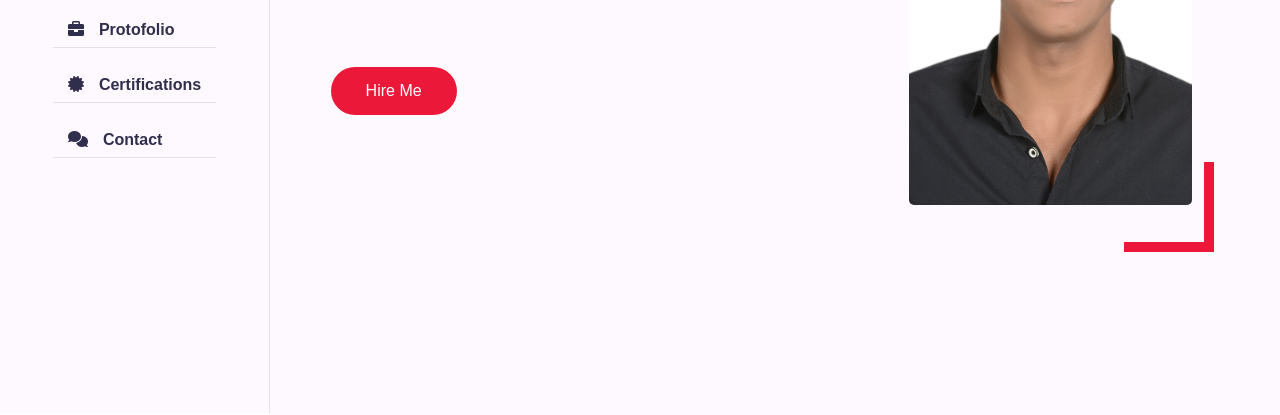
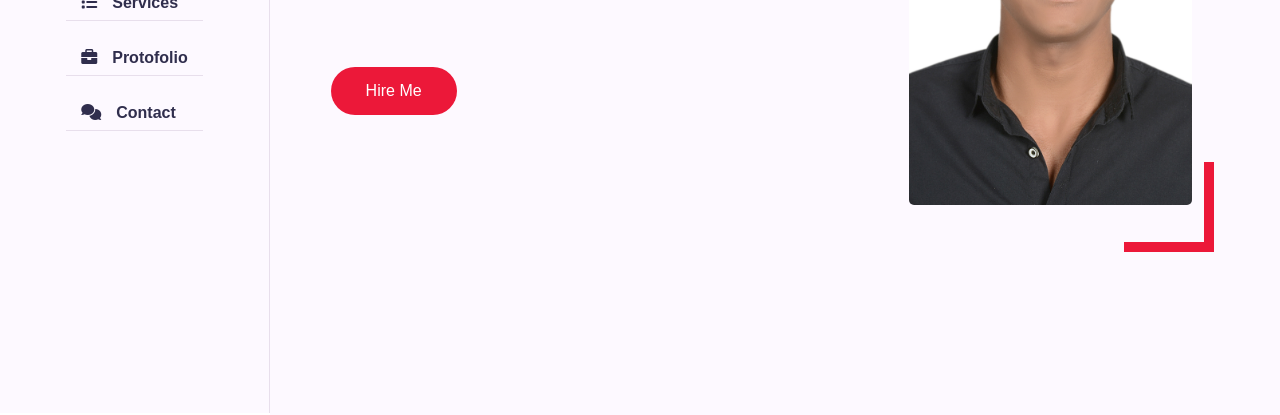
Before and after one commit to Ahmed-517/My-Protofolio, a plain HTML site: page index.html in a window 1280 px wide. Shown: the part 387-802 px from the top of the page. Drawn offline with nearby package versions, Linux system fonts and the light colour scheme.

Commit message:
comment the certificate section

```diff
--- a/index.html
+++ b/index.html
@@ -38,7 +38,7 @@
                 <li><a href="#about"><i class="fa fa-user"></i>About</a>
                 <li><a href="#services"><i class="fa fa-list"></i>Services</a>
                 <li><a href="#portfolio"><i class="fa fa-briefcase"></i>Protofolio</a>
-                <li><a href="#portfolio"><i class="fa fa-certificate"></i>Certifications</a>
+                <!-- <li><a href="#portfolio"><i class="fa fa-certificate"></i>Certifications</a> -->
                 <li><a href="#contact"><i class="fa fa-comments"></i>Contact</a>
             </ul>
         </aside>
```
